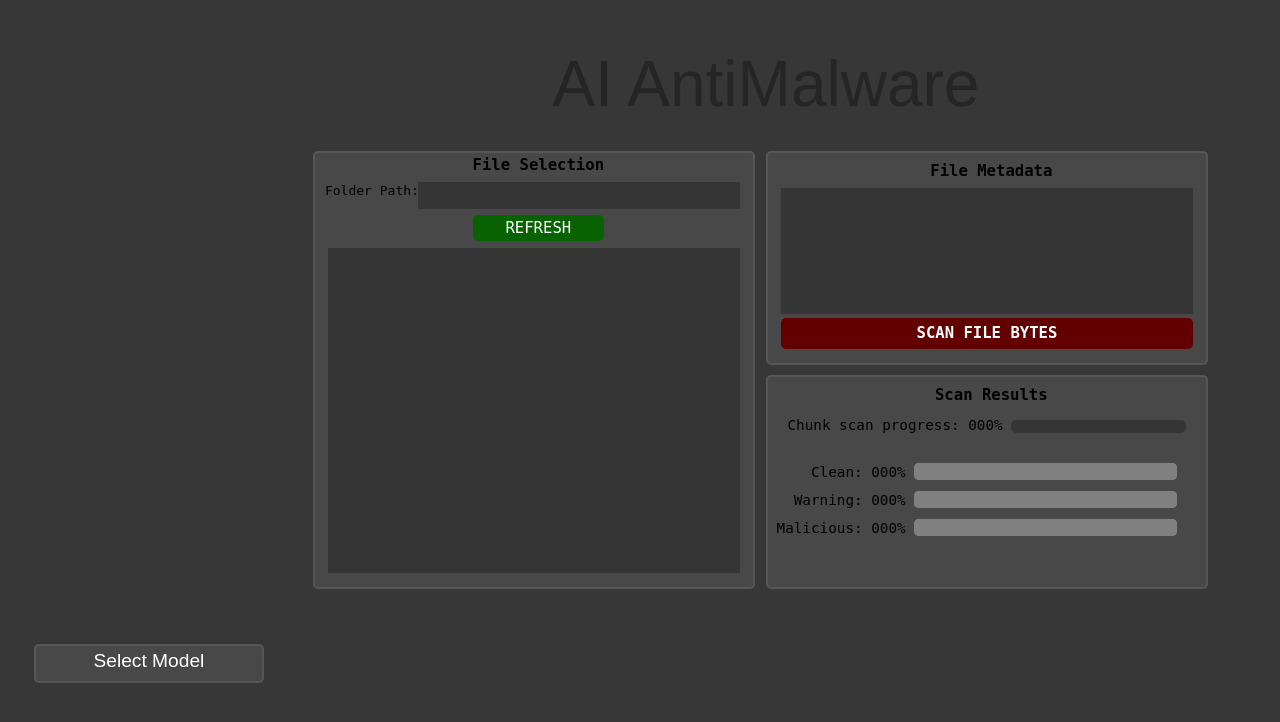
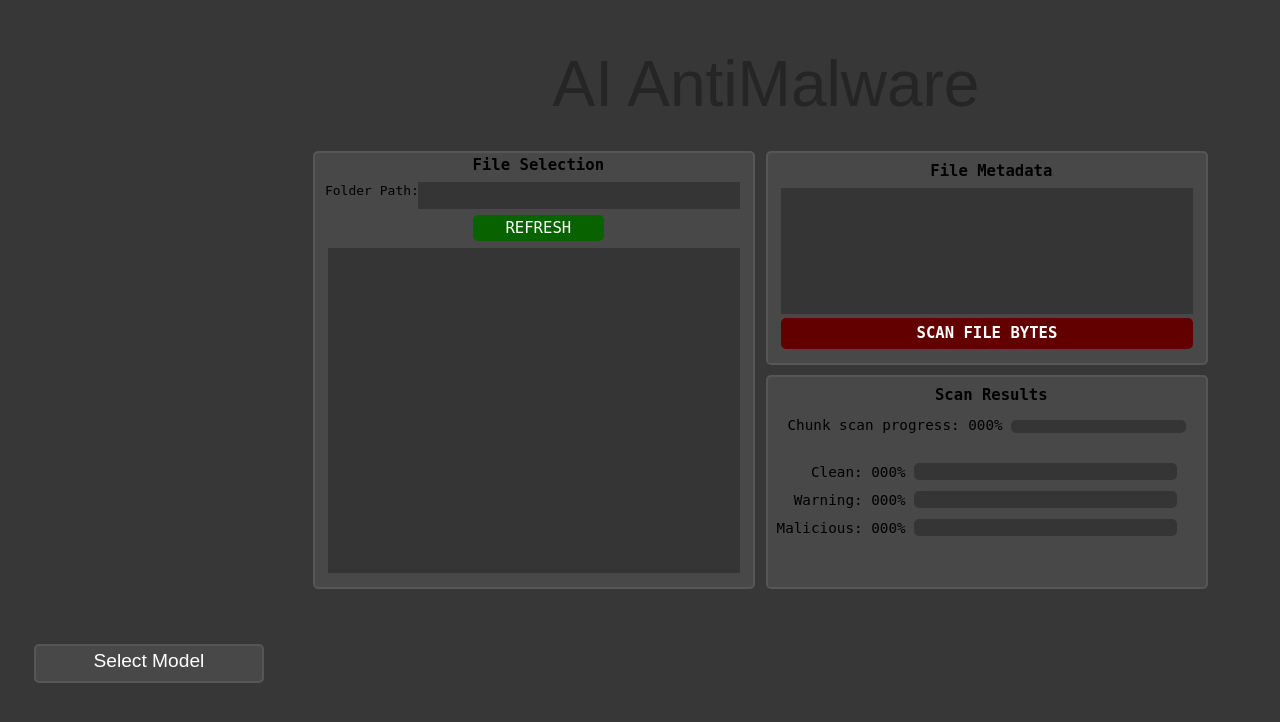
Before and after one commit to chriswee168/ai-file-scanner-app, a Django app: template server/main/templates/main/index.html in a window 1280 px wide; the page is wider, and only the part inside the window is pictured. Shown: the top 722 px of that part. Run offline with Django 5.2, Linux system fonts and the light colour scheme; the template is opened without the code that fills it, so the values that code supplies are empty.

Commit message:
Make classification bars darker

```diff
--- a/server/main/static/main/css/index.css
+++ b/server/main/static/main/css/index.css
@@ -324,24 +324,25 @@ label
 .class-bar
 {
     width: 60%;
-    background-color: rgb(143, 143, 143);
+    background-color: rgb(53, 53, 53);
     height: 80%;
     border-radius: 5px;
+    border-style: solid;
+    border-color: rgb(53, 53, 53);
 }
 /* For chrome. */
 .class-bar::-webkit-progress-value
 {
-    background-color: rgb(87, 87, 87);
     border-radius: 5px;
 }
 .class-bar::-webkit-progress-bar
 {
+    background-color: rgb(53, 53, 53);
     border-radius: 5px;
 }
 /* For firefox. */
 .class-bar::-moz-progress-bar
 {
-    background-color: rgb(87, 87, 87);
     border-radius: 5px;
 }
 
```
